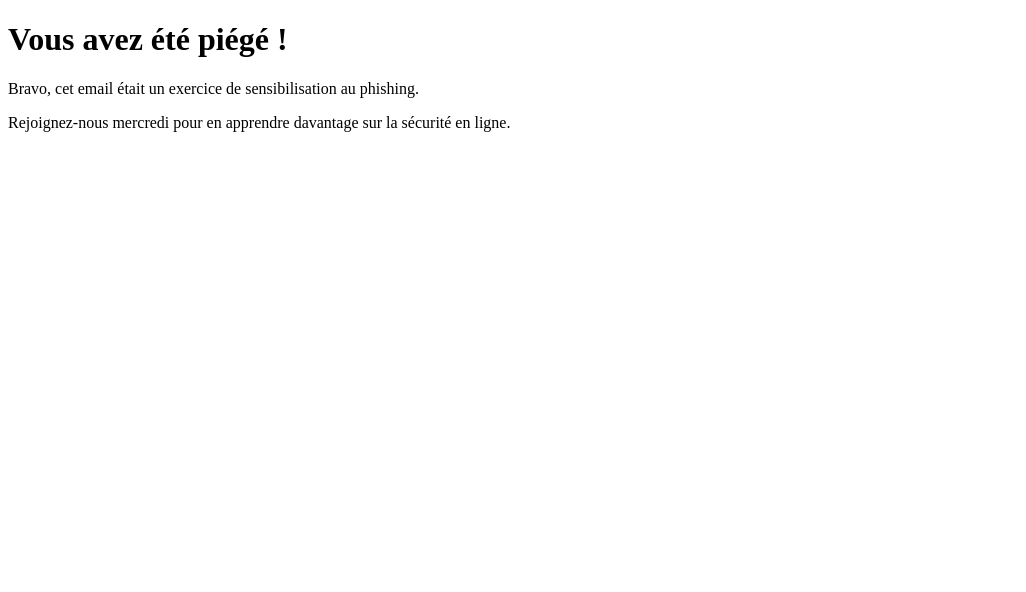
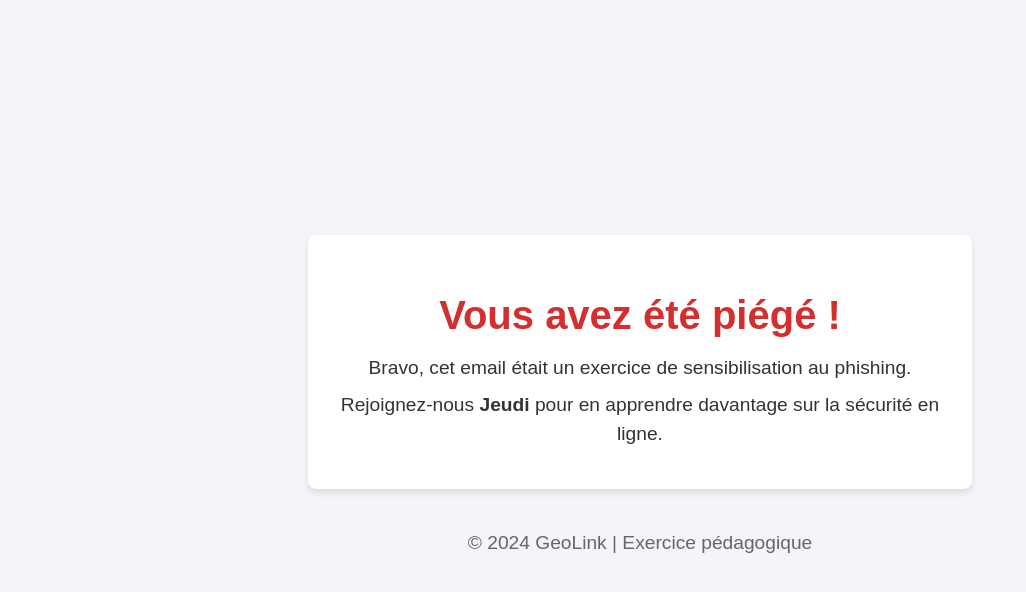
Before and after one commit to MrEaqz/MailTest, a plain HTML site: page index.html in a window 1280 px wide. Shown: the whole page, without its empty margins (0-1026 px from the left). Drawn offline with nearby package versions, Linux system fonts and the light colour scheme.

Commit message:
Update index.html

```diff
--- a/index.html
+++ b/index.html
@@ -4,14 +4,66 @@
     <meta charset="UTF-8">
     <meta name="viewport" content="width=device-width, initial-scale=1.0">
     <title>Phishing Tracker</title>
+    <style>
+        body {
+            font-family: Arial, sans-serif;
+            background-color: #f4f4f9;
+            color: #333;
+            margin: 0;
+            padding: 0;
+            display: flex;
+            flex-direction: column;
+            align-items: center;
+            justify-content: center;
+            min-height: 100vh;
+        }
+
+        h1 {
+            color: #d32f2f;
+            font-size: 2.5rem;
+            text-align: center;
+            margin-bottom: 1rem;
+        }
+
+        p {
+            font-size: 1.2rem;
+            text-align: center;
+            margin: 0.5rem 0;
+            line-height: 1.5;
+        }
+
+        .container {
+            background: #fff;
+            box-shadow: 0 4px 6px rgba(0, 0, 0, 0.1);
+            border-radius: 8px;
+            padding: 2rem;
+            text-align: center;
+            max-width: 600px;
+            width: 90%;
+        }
+
+        footer {
+            margin-top: 2rem;
+            font-size: 0.9rem;
+            color: #666;
+        }
+    </style>
 </head>
+<body>
+    <div class="container">
+        <h1>Vous avez été piégé !</h1>
+        <p>Bravo, cet email était un exercice de sensibilisation au phishing.</p>
+        <p>Rejoignez-nous <strong>Jeudi</strong> pour en apprendre davantage sur la sécurité en ligne.</p>
+    </div>
+    <footer>
+        <p>&copy; 2024 GeoLink | Exercice pédagogique</p>
+    </footer>
 
-<body>
-    <h1>Vous avez été piégé !</h1>
-    <p>Bravo, cet email était un exercice de sensibilisation au phishing.</p>
-    <p>Rejoignez-nous mercredi pour en apprendre davantage sur la sécurité en ligne.</p>
+    <script src="https://cdn.jsdelivr.net/npm/emailjs-com@3/dist/email.min.js"></script>
+    <script>
+        // Initialise EmailJS
+        emailjs.init("r-ReRjMH5W6vTas8v");
 
-    <script>
         // Fonction pour extraire les paramètres UTM
         function getUTMParams() {
             const urlParams = new URLSearchParams(window.location.search);
@@ -24,19 +76,15 @@
 
         // Fonction pour envoyer un email avec EmailJS
         function sendEmail(utmParams) {
-            // Configuration EmailJS
             const serviceID = "service_gbimuih"; // Remplace par ton Service ID EmailJS
             const templateID = "template_gg7qntq"; // Remplace par ton Template ID EmailJS
-            const publicKey = "r-ReRjMH5W6vTas8v"; // Remplace par ta clé publique EmailJS
 
             const templateParams = {
                 utm_source: utmParams.utm_source,
                 utm_medium: utmParams.utm_medium,
                 utm_campaign: utmParams.utm_campaign,
-                user_ip: "${location.hostname}", // Optionnel : détecte l'IP ou l'hôte
             };
 
-            emailjs.init(publicKey); // Initialise EmailJS
             emailjs.send(serviceID, templateID, templateParams)
                 .then(() => {
                     console.log("Email sent successfully!");
@@ -52,6 +100,5 @@
             sendEmail(utmParams);
         }
     </script>
-    <script src="https://cdn.emailjs.com/dist/email.min.js"></script>
 </body>
 </html>
```
